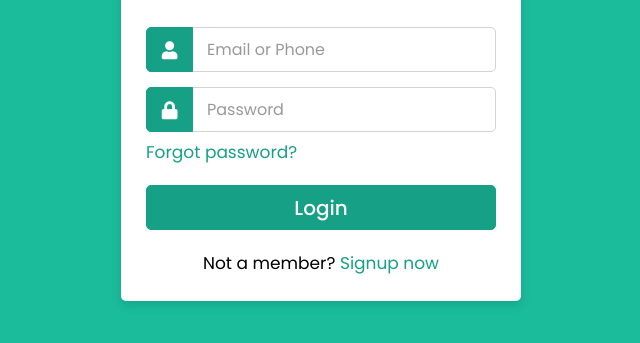
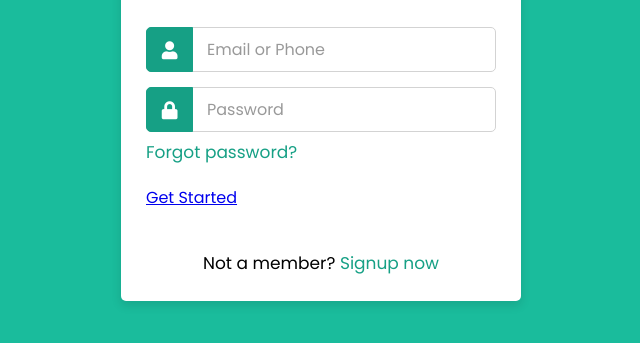
Before and after one commit to Akhil-022/Scene_Understanding, a plain HTML site: page index.html in a window 1280 px wide. Shown: the part 263-606 px from the top of the page, without its empty margins (319-959 px from the left). Drawn offline with Linux system fonts and the light colour scheme.

Commit message:
Update index.html

```diff
--- a/index.html
+++ b/index.html
@@ -23,7 +23,7 @@
           </div>
           <div class="pass"><a href="#">Forgot password?</a></div>
           <div class="row button">
-            <input type="submit" value="Login" onclick="homepage.html">
+            <a href="homepage.html" class="custom-btn">Get Started</a>
           </div>
           <div class="signup-link">Not a member? <a href="#">Signup now</a></div>
         </form>
```
